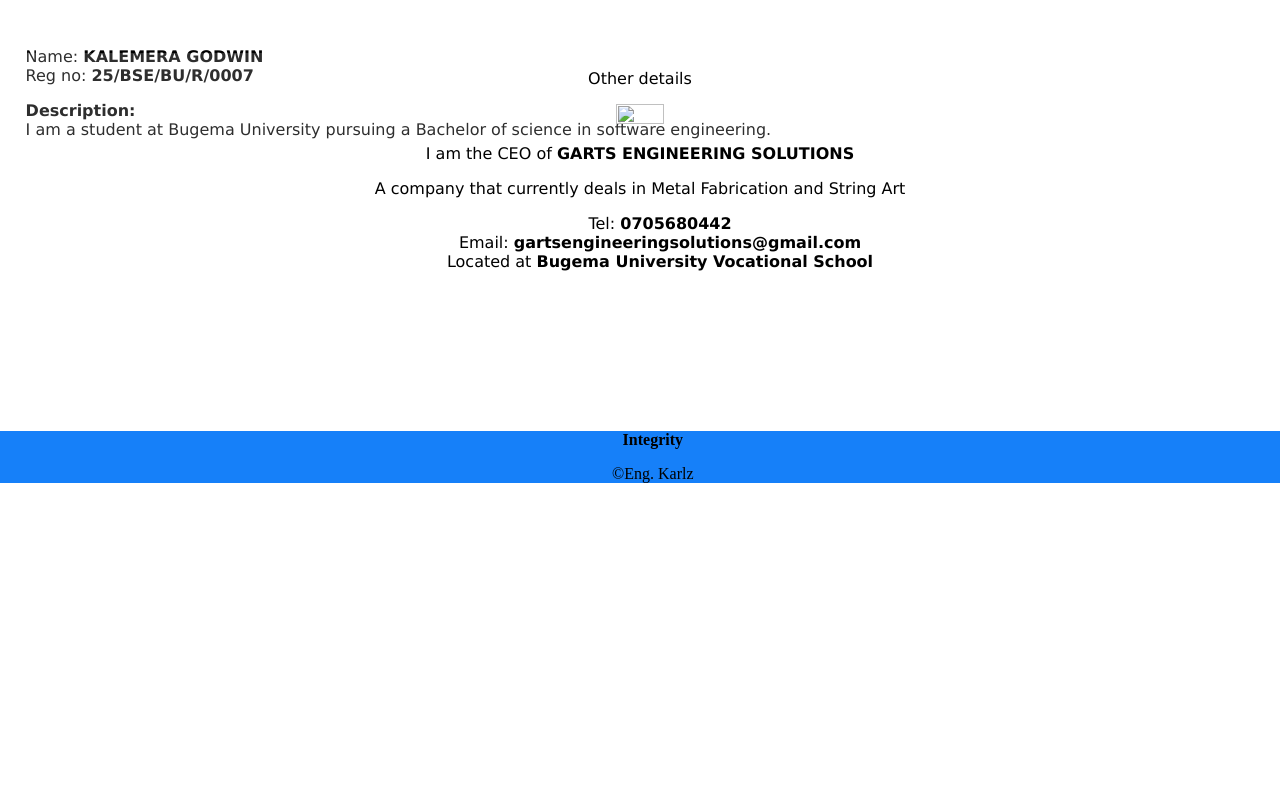
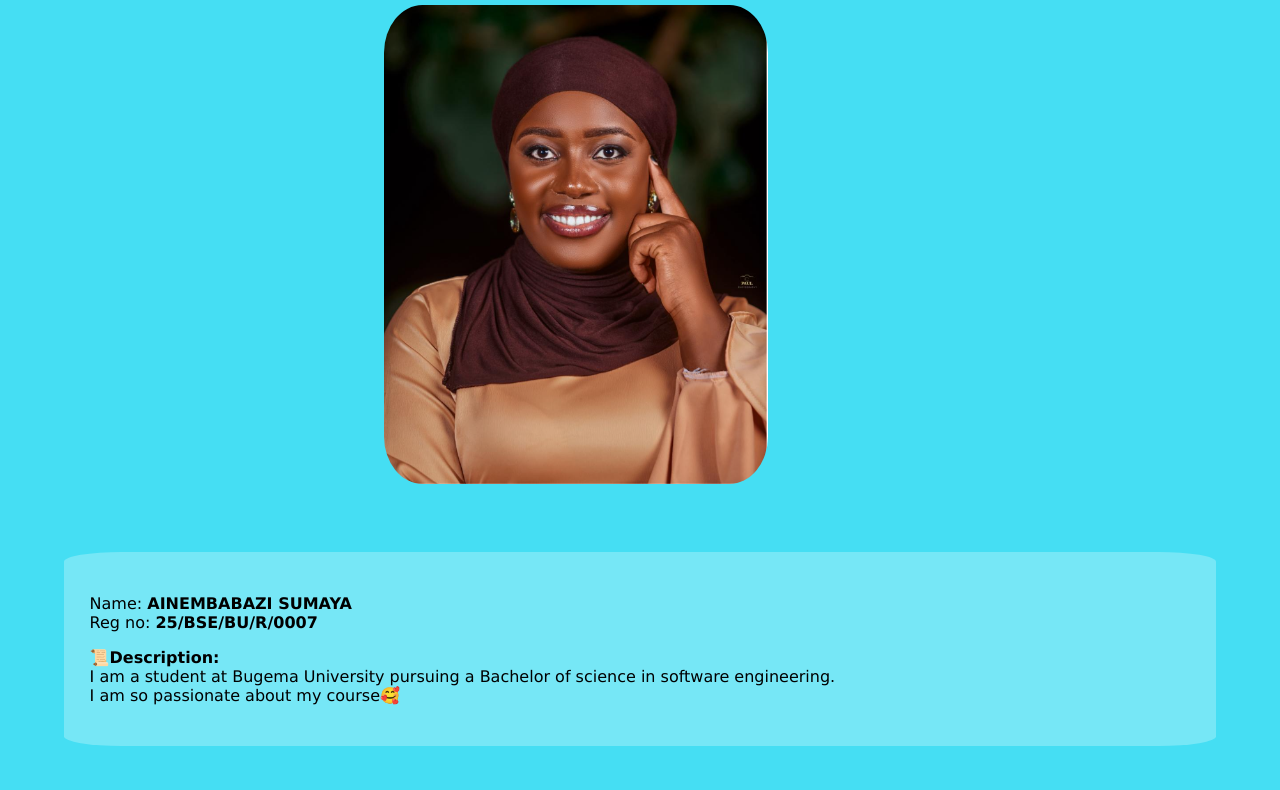
Before and after one commit to Sumaine0004/Class_assignment, a plain HTML site: page index.html in a window 1280 px wide. Shown: the part 158-948 px from the top of the page. Before the commit the page ends 800 px from the top, so only its background shows below. Drawn offline with Linux system fonts and the light colour scheme.

Commit message:
Final changes

```diff
--- a/index.html
+++ b/index.html
@@ -9,7 +9,7 @@
 <body>
 <header>
   <nav class="nav1">
-    <p class="nav" title="De Corner">De Corner</p>
+    <p class="nav" title="SUMAYA">SUMAYA</p>
     <div class="nav">
     <a href="index.html" class="al" >Home</a>
     <a href="about.html" class="al" >About</a>
@@ -17,42 +17,25 @@
   </nav>
 </header>
 <main class="sec">
-  <h1 style="text-align: center;" class="hed">Welcome to my Website</h1>
+  <h1 style="text-align: center;" class="hed">Welcome to Maya's Website</h1>
   <section class="man">
   <section class="main">
   <div>
-    <img src="shot.png" alt="" class="img" title="Eng. Karlz">
+    <img src="sum 1.png" alt="" class="img" title="Sumaya">
   </div>
   <div class="txtsec">
-  <p>Name: <strong>KALEMERA GODWIN</strong><br>Reg no: <strong>25/BSE/BU/R/0007</strong></p>
-  <p><strong>Description:</strong> <br>
+  <p>Name: <strong>AINEMBABAZI SUMAYA</strong><br>Reg no: <strong>25/BSE/BU/R/0007</strong></p>
+  <p><strong>📜Description:</strong> <br>
     I am a student at Bugema University pursuing  a Bachelor of science in
-    software engineering.
+    software engineering. <br> I am so passionate about my course🥰
   </p>
   </div>
-  </section>
-  <section class="otd">
-    <div>
-      <p>Other details</p>
-      <img src="Ges.png" alt="" class="img2">
-      <p>I am the CEO of <strong>GARTS ENGINEERING SOLUTIONS</strong></p>
-      <p>A company that currently deals in Metal Fabrication and String Art</p>
-    </div>
-    <ul>
-      <div>
-      <l1>Tel: <strong>0705680442</strong></l1> <br>
-      <l1>Email: <strong>gartsengineeringsolutions@gmail.com</strong></l1> <br>
-      </div>
-      <div>
-      <l1>Located at <strong>Bugema University Vocational School</strong></l1>
-      </div>
-    </ul>
   </section>
   </section>
 </main>
   <footer class="foot">
-    <p><strong>Integrity</strong></p>
-    <P>&copy;Eng. Karlz</P>
+    <p><strong>Prosperity</strong></p>
+    <P>&copy;Sumaine</P>
   </footer>
 </body>
 </html>
--- a/mainsyles.css
+++ b/mainsyles.css
@@ -1,32 +1,38 @@
 body{
-  background-image: url(nat.jpg);
-  background-position: fixed;
+  background-color: rgba(30, 216, 241, 0.822);
   margin: 0%;
   margin-bottom: 0%;
   padding-bottom: 0%;
 }
 .man{
-  display: flex;
-  flex-direction: column;
-  gap: 2%;
-
+  margin-bottom: 19.5%;
 }
 .main{
   font-family: 'Lucida Sans';
-  display: flex;
+
 }
 .img{
   border-radius: 10%;
-  height: 50%;
+  width: 30%;
+  height: 30%;
   margin-left: 30%;
+  transition: transform 0.15s, box-shadow 0.15s;
+}
+img:hover{
+  transform: scale(1.05);
+  box-shadow: 0 0 10px rgba(0, 0, 0, 0.5);
 }
 .img1{
-  margin-top: 5%;
+  margin-top: 2%;
   border-radius: 10%;
-  height: 35%;
+  height: 25%;
   width: 29%;
   margin-left: 35%;
-
+  transition: transform 0.15s, box-shadow 0.15s;
+}
+.img1:hover{
+  transform: scale(1.05);
+  box-shadow: 0 0 10px rgba(0, 0, 0, 0.5);
 }
 .img2{
   height: 20%;
@@ -36,7 +42,7 @@
   margin-top: 0%;
   display: flex;
   gap: 50%;
-  background-color: rgba(0, 191, 255, 0.166);
+  background-color: rgba(0, 195, 255, 0.488);
   padding-right: 25%;
 }
 .nav{
@@ -48,6 +54,7 @@
   gap: 15%;
   font-size: 120%;
   text-align: center;
+  padding-top: ;
   padding-right: 0%;
   padding-left: 10%;
   color: white;
@@ -55,7 +62,7 @@
 
 }
 .al:hover{
-  color: rgba(30, 216, 241, 0.822);
+  color: rgba(30, 216, 241, 0.981);
   background-color: white;
 }
 .al:active{
@@ -63,7 +70,7 @@
 }
 .abt{
   font-family: 'Lucida Sans';
-  margin-top: 5%;
+  margin-top: 1%;
   margin-right: 15%;
   margin-left: 15%;
   padding-top: 2%;
@@ -71,7 +78,12 @@
   padding-left: 5%;
   padding-right: 5%;
   border-radius: 10%;
-  background-color: rgba(255, 255, 255, 0.353);
+  background-color: rgba(0, 195, 255, 0.221);
+  transition: transform 0.15s, box-shadow 0.15s;
+}
+.abt:hover{
+  transform: scale(1.02);
+  box-shadow: 0 0 10px rgba(0, 0, 0, 0.5);
 }
 .tt{
   text-align: center;
@@ -81,22 +93,18 @@
 }
 .txtsec{
   margin-right: 5%;
-  margin-top: 0%;
-  margin-bottom: 0%;
+  margin-left: 5%;
+  margin-top: 5%;
+  margin-bottom: 5%;
   height: 50%;
   padding: 2%;
   background-color: rgba(255, 255, 255, 0.262);
   border-radius: 5%;
+  transition: transform 0.15s, box-shadow 0.15s;
 }
-.otd{
-  margin-top: -10%;
-  margin-bottom: 10%;
-  font-family: 'Lucida Sans';
-  padding-left: 3%;
-  padding-right: 3%;
-  text-align: center;
-  border-radius: 2%;
-  background-color: rgba(255, 255, 255, 0.182);
+.txtsec:hover{
+  transform: scale(1.05);
+  box-shadow: 0 0 10px rgba(0, 0, 0, 0.5);
 }
 .al{
   color: white;
@@ -109,17 +117,21 @@
   text-decoration: none;
   font-weight: bold;
   font-size: 100%;
-  background-color: rgba(0, 191, 255, 0.858);
   border: none;
   border-radius: 35%;
   height: 35%;
   width: 250%;
   margin-right: 10%;
 }
+.al:hover{
+  background-color: rgba(0, 191, 255, 0.482);
+  color: white;
+}
 .foot{
-  background-color: rgb(22, 128, 249);
+  background-color: rgba(0, 195, 255, 0.488);
   text-align: center;
   padding-left: 2%;
+  margin-bottom: 0%;
 }
 .ftext{
   list-style: none;
```
Also changed, not shown: about.html (+10 -11 lines), sum 1.png (added), sum.jpeg (added).
